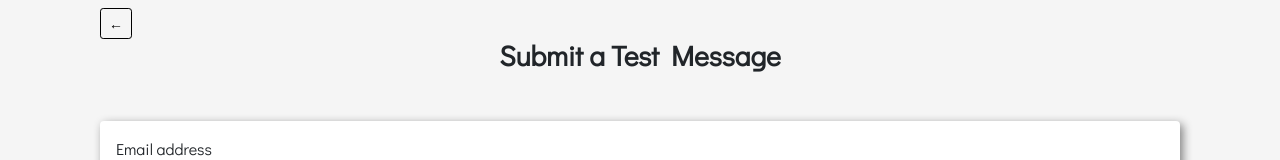
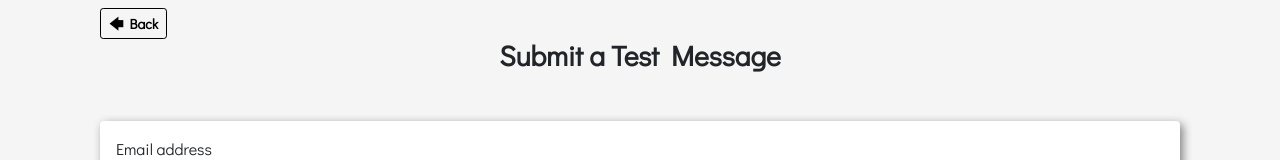
Before and after one commit to nick-ramsay/application-portal, a React (Create React App) app in the folder client/: page /test-message in a window 1280 px wide. Shown: the top 160 px of the page. Built offline with nearby package versions, Linux system fonts and the light colour scheme.

Commit message:
Updated back arrow on test-message

```diff
--- a/client/src/pages/TestMessage/TestMessage.js
+++ b/client/src/pages/TestMessage/TestMessage.js
@@ -13,7 +13,7 @@ class TestMessage extends Component {
             <div>
                 <div className="container">
                     <div className="col-md-12 mt-2">
-                        <button className="btn btn-sm" onClick={this.homeBtn}><strong>&#8592;</strong></button>
+                        <button className="btn btn-sm" onClick={this.homeBtn}><strong>&#129092; Back</strong></button>
                         <h3 className="text-center mb-5"><strong>Submit a Test Message</strong></h3>
                         <form className="login-form p-3">
                             <div className="form-group">
```
